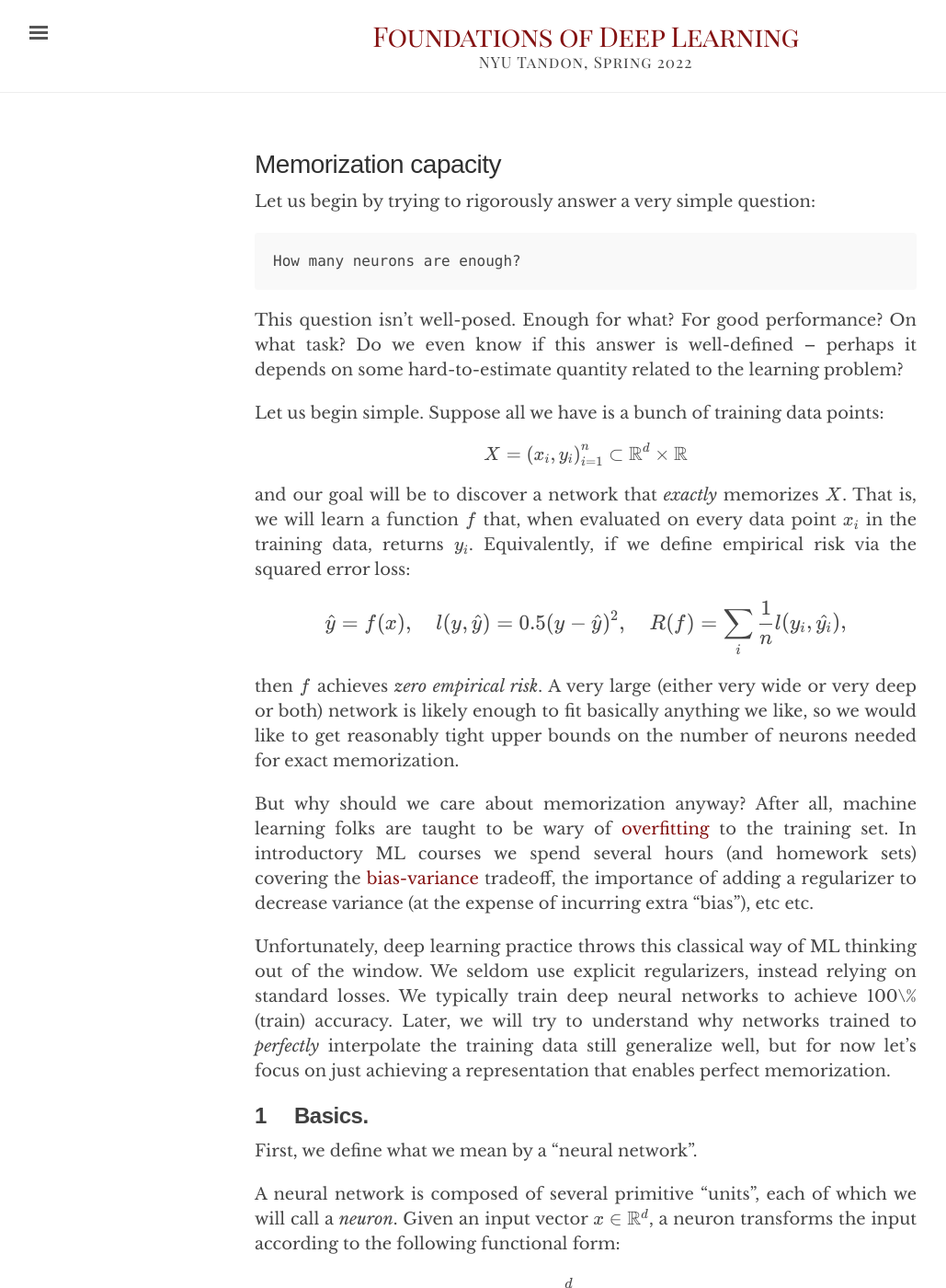
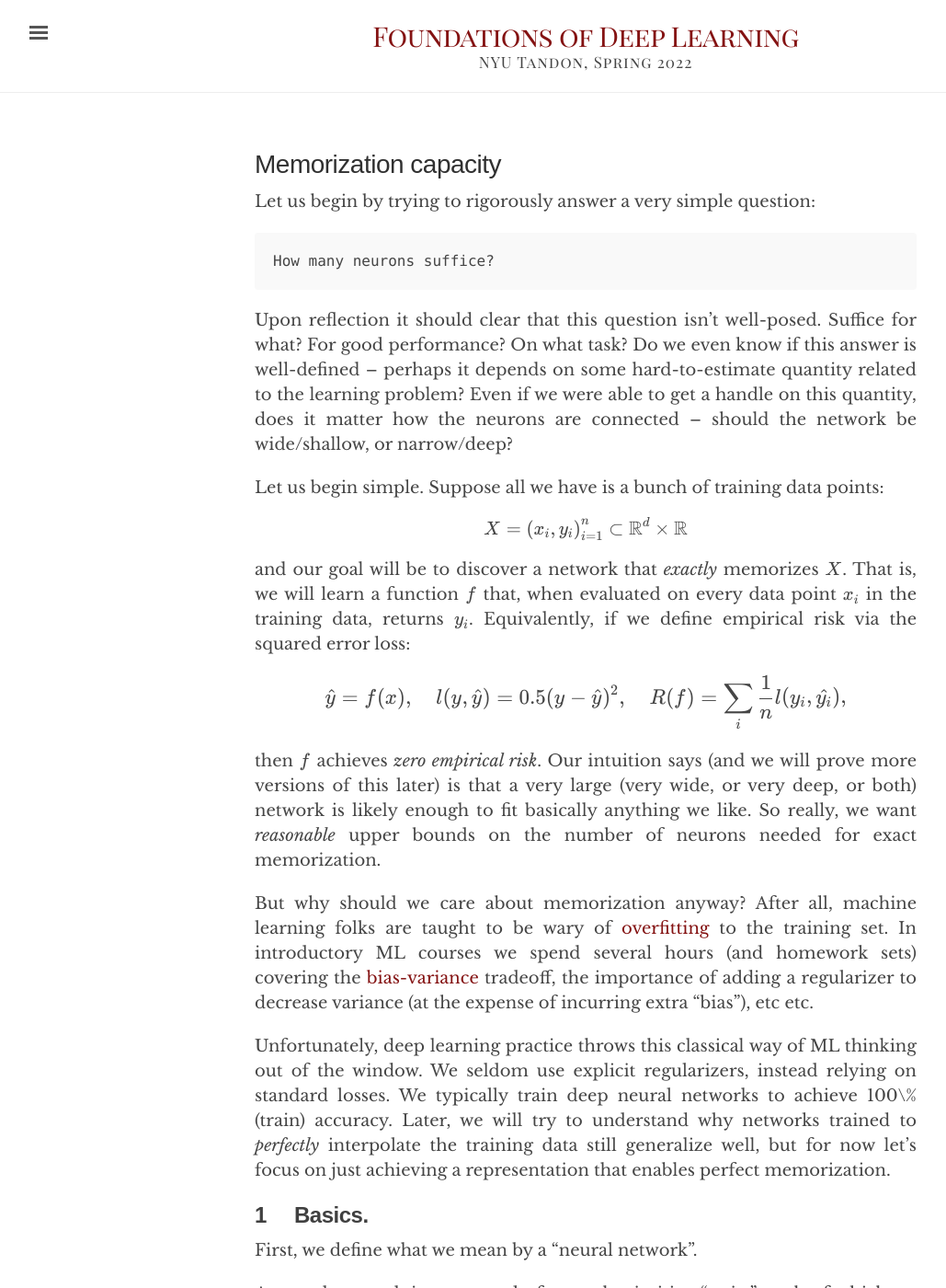
Before and after one commit to chinmayhegde/fodl, a Jekyll site: the page built from _posts/2022-01-18-representation01.md, in a window 1280 px wide and 1400 px high. Shown: the whole window at 92% size, without its empty margins (3-1032 px from the left). Built offline with Jekyll 4.4.1, drawn with Linux system fonts in a browser that asks for light colours; nearby versions of some CDN libraries.

Commit message:
Update 2022-01-18-representation01.md

```diff
--- a/_posts/2022-01-18-representation01.md
+++ b/_posts/2022-01-18-representation01.md
@@ -8,10 +8,10 @@ date: 2022-01-18
 Let us begin by trying to rigorously answer a very simple question:
 
 ~~~
-How many neurons are enough?
+How many neurons suffice?
 ~~~
 
-This question isn't well-posed. Enough for what? For good performance? On what task? Do we even know if this answer is well-defined -- perhaps it depends on some hard-to-estimate quantity related to the learning problem?
+Upon reflection it should clear that this question isn't well-posed. Suffice for what? For good performance? On what task? Do we even know if this answer is well-defined -- perhaps it depends on some hard-to-estimate quantity related to the learning problem? Even if we were able to get a handle on this quantity, does it matter how the neurons are connected -- should the network be wide/shallow, or narrow/deep?
 
 Let us begin simple. Suppose all we have is a bunch of training data points:
 \\[ X = \{(x_i, y_i)\}_{i=1}^n \subset \mathbb{R}^d \times \mathbb{R} \\]
@@ -21,7 +21,7 @@ $$
 \hat{y} = f(x), \quad l(y,\hat{y}) = 0.5(y - \hat{y})^2, \quad R(f) = \sum_i \frac{1}{n} l(y_i, \hat{y_i}),
 $$
 
-then $f$ achieves *zero empirical risk*. A very large (either very wide or very deep or both) network is likely enough to fit basically anything we like, so we would like to get reasonably tight upper bounds on the number of neurons needed for exact memorization.
+then $f$ achieves *zero empirical risk*. Our intuition says (and we will prove more versions of this later) is that a very large (very wide, or very deep, or both) network is likely enough to fit basically anything we like. So really, we want *reasonable* upper bounds on the number of neurons needed for exact memorization.
 
 But why should we care about memorization anyway? After all, machine learning folks are taught to be wary of [overfitting](https://en.wikipedia.org/wiki/Overfitting) to the training set. In introductory ML courses we spend several hours (and homework sets) covering the [bias-variance](https://en.wikipedia.org/wiki/Bias%E2%80%93variance_tradeoff) tradeoff, the importance of adding a regularizer to decrease variance (at the expense of incurring extra "bias"), etc etc.
 
```
